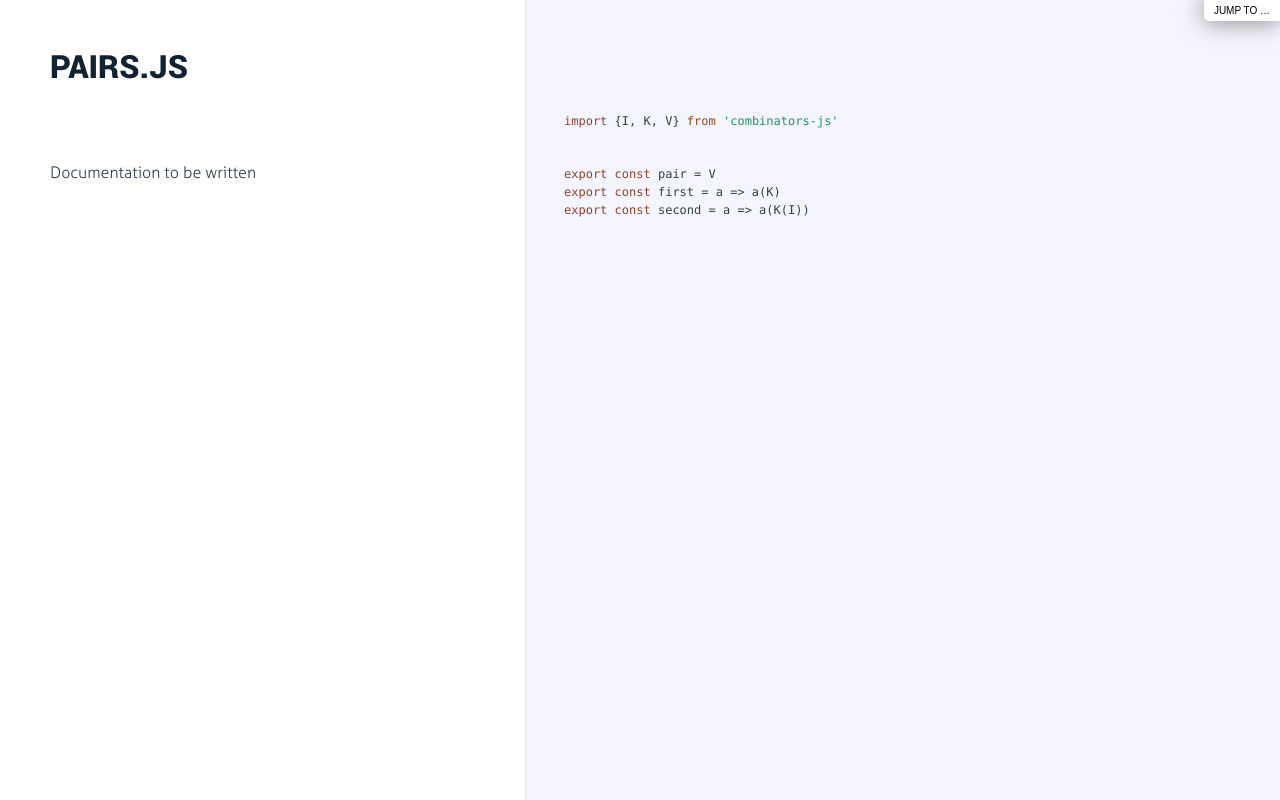
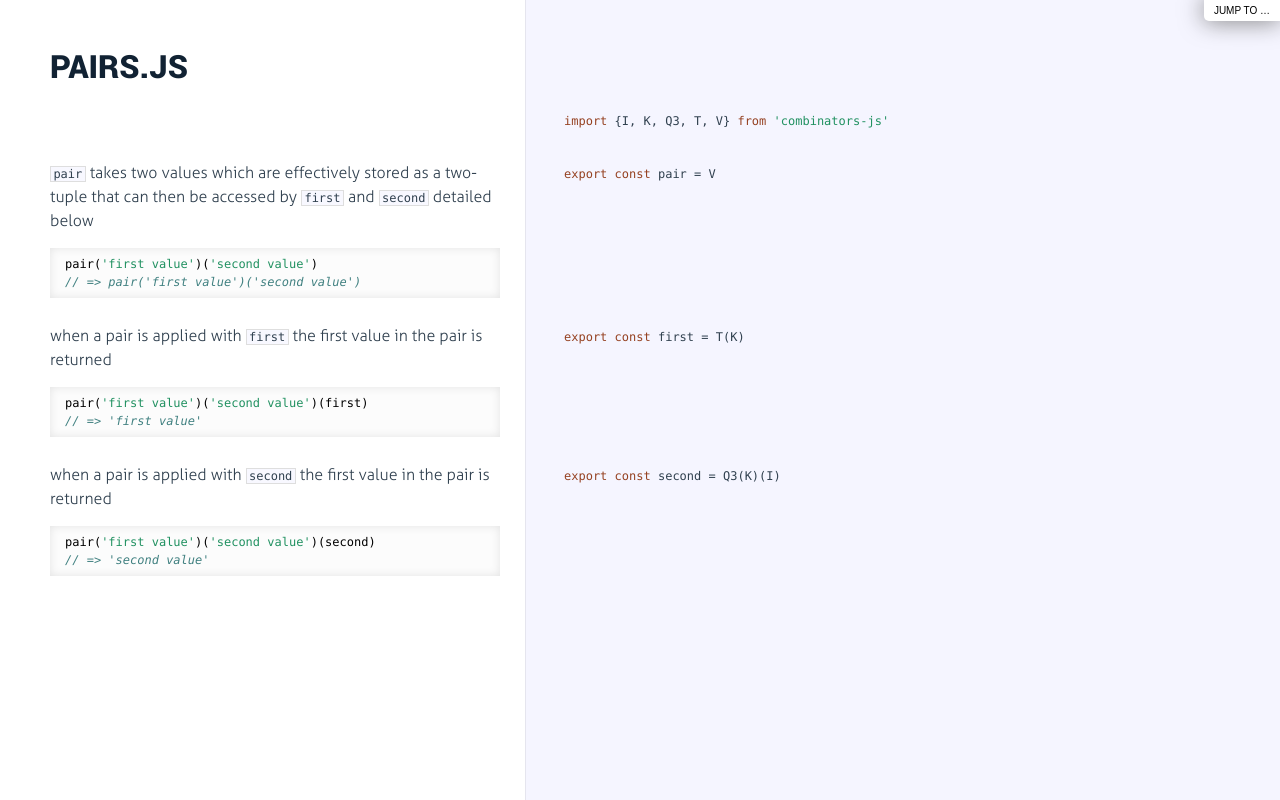
Before and after one commit to benji6/church, a website: page docs/pairs.html in a window 1280 px wide. Drawn offline with Linux system fonts and the light colour scheme.

Commit message:
work on definitions and documentation of pairs

```diff
--- a/docs/pairs.html
+++ b/docs/pairs.html
@@ -68,7 +68,7 @@
 
             </div>
 
-            <div class="content"><div class='highlight'><pre><span class="hljs-keyword">import</span> {I, K, V} <span class="hljs-keyword">from</span> <span class="hljs-string">'combinators-js'</span></pre></div></div>
+            <div class="content"><div class='highlight'><pre><span class="hljs-keyword">import</span> {I, K, Q3, T, V} <span class="hljs-keyword">from</span> <span class="hljs-string">'combinators-js'</span></pre></div></div>
 
         </li>
 
@@ -79,14 +79,50 @@
               <div class="pilwrap ">
                 <a class="pilcrow" href="#section-2">&#182;</a>
               </div>
-              <p>Documentation to be written</p>
+              <p><code>pair</code> takes two values which are effectively stored as a two-tuple that can then be accessed by <code>first</code> and <code>second</code> detailed below</p>
+<pre><code class="lang-javascript">pair(<span class="hljs-string">'first value'</span>)(<span class="hljs-string">'second value'</span>)
+<span class="hljs-comment">// =&gt; pair('first value')('second value')</span>
+</code></pre>
 
             </div>
 
-            <div class="content"><div class='highlight'><pre>
-<span class="hljs-keyword">export</span> <span class="hljs-keyword">const</span> pair = V
-<span class="hljs-keyword">export</span> <span class="hljs-keyword">const</span> first = a =&gt; a(K)
-<span class="hljs-keyword">export</span> <span class="hljs-keyword">const</span> second = a =&gt; a(K(I))</pre></div></div>
+            <div class="content"><div class='highlight'><pre><span class="hljs-keyword">export</span> <span class="hljs-keyword">const</span> pair = V</pre></div></div>
+
+        </li>
+
+
+        <li id="section-3">
+            <div class="annotation">
+
+              <div class="pilwrap ">
+                <a class="pilcrow" href="#section-3">&#182;</a>
+              </div>
+              <p>when a pair is applied with <code>first</code> the first value in the pair is returned</p>
+<pre><code class="lang-javascript">pair(<span class="hljs-string">'first value'</span>)(<span class="hljs-string">'second value'</span>)(first)
+<span class="hljs-comment">// =&gt; 'first value'</span>
+</code></pre>
+
+            </div>
+
+            <div class="content"><div class='highlight'><pre><span class="hljs-keyword">export</span> <span class="hljs-keyword">const</span> first = T(K)</pre></div></div>
+
+        </li>
+
+
+        <li id="section-4">
+            <div class="annotation">
+
+              <div class="pilwrap ">
+                <a class="pilcrow" href="#section-4">&#182;</a>
+              </div>
+              <p>when a pair is applied with <code>second</code> the first value in the pair is returned</p>
+<pre><code class="lang-javascript">pair(<span class="hljs-string">'first value'</span>)(<span class="hljs-string">'second value'</span>)(second)
+<span class="hljs-comment">// =&gt; 'second value'</span>
+</code></pre>
+
+            </div>
+
+            <div class="content"><div class='highlight'><pre><span class="hljs-keyword">export</span> <span class="hljs-keyword">const</span> second = Q3(K)(I)</pre></div></div>
 
         </li>
 
```
Also changed, not shown: docs/booleans.html (+1 -1 lines), src/booleans.js (+1 -1 lines), src/pairs.js (+18 -5 lines).
